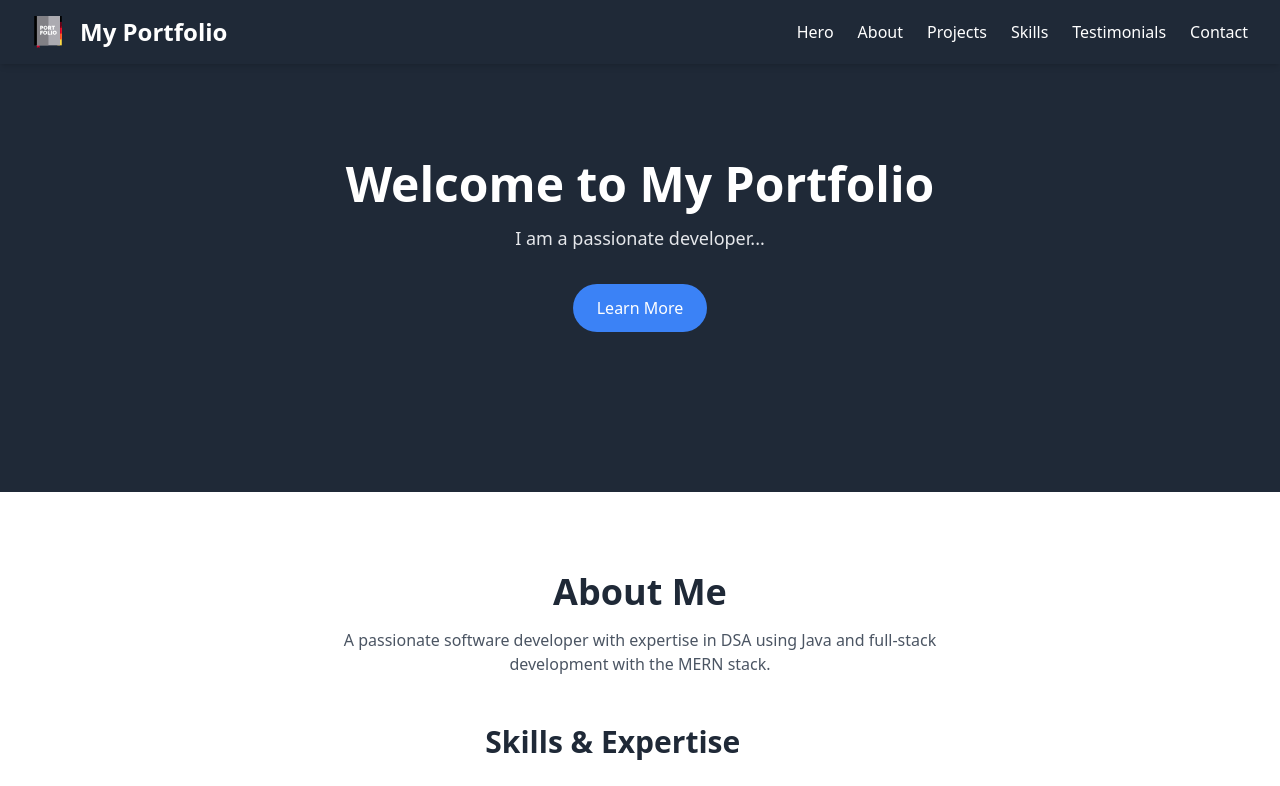
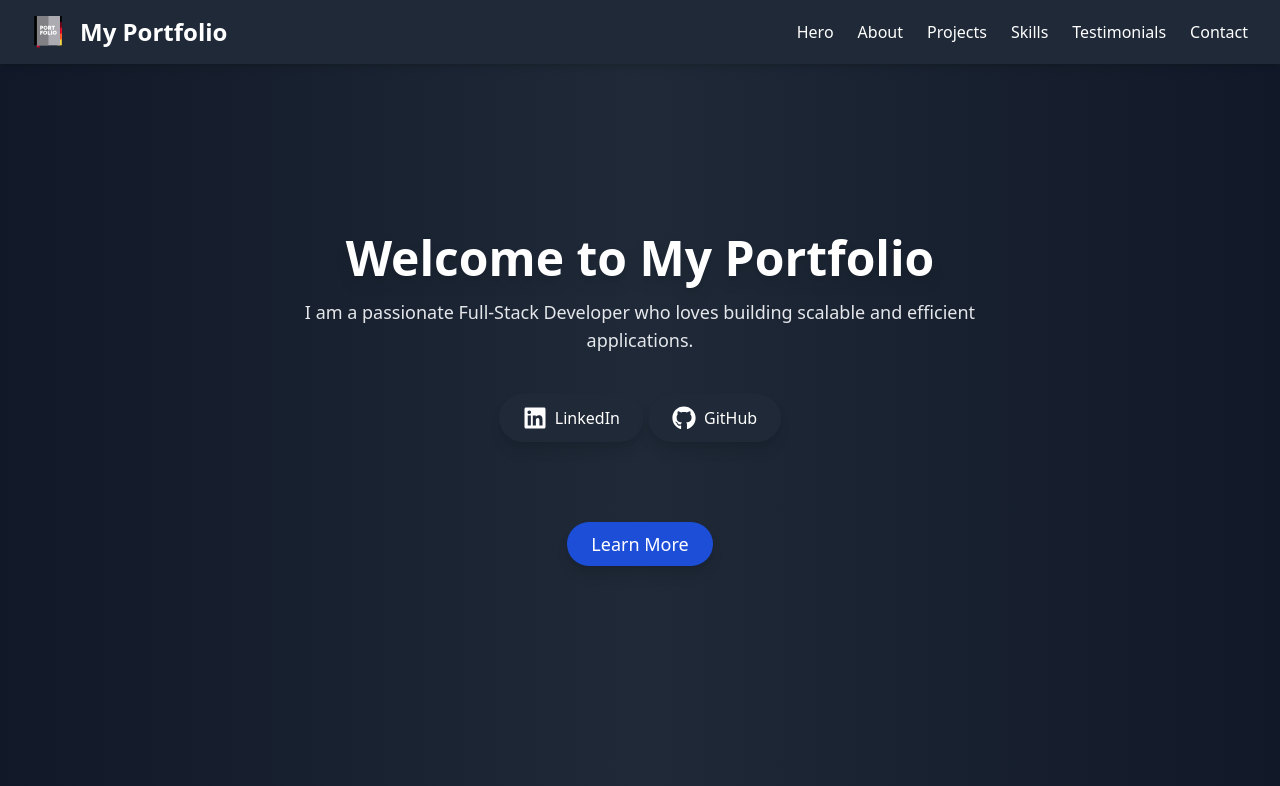
Before and after one commit to sandipsinghparmar18/Mern-Portfolio, a React (Vite) app in the folder frontend/: page / in a window 1280 px wide. Shown: the top 786 px of the page. Built offline with nearby package versions, Linux system fonts and the light colour scheme.

Commit message:
add linkein and github link

```diff
--- a/frontend/package.json
+++ b/frontend/package.json
@@ -13,7 +13,8 @@
     "aos": "^2.3.4",
     "axios": "^1.7.9",
     "react": "^18.3.1",
-    "react-dom": "^18.3.1"
+    "react-dom": "^18.3.1",
+    "react-icons": "^5.5.0"
   },
   "devDependencies": {
     "@eslint/js": "^9.17.0",
--- a/frontend/src/components/Contact.jsx
+++ b/frontend/src/components/Contact.jsx
@@ -1,11 +1,12 @@
-import React, { useState } from 'react';
-import axios from 'axios';
+import React, { useState } from "react";
+import axios from "axios";
+import { FaLinkedin, FaGithub, FaEnvelope, FaPhone } from "react-icons/fa";
 
 function Contact() {
   const [formData, setFormData] = useState({
-    name: '',
-    email: '',
-    message: '',
+    name: "",
+    email: "",
+    message: "",
   });
   const [submitted, setSubmitted] = useState(false);
   const [showMessage, setShowMessage] = useState(false);
@@ -20,36 +21,78 @@ function Contact() {
     e.preventDefault();
     setLoading(true);
     try {
-      await axios.post('https://mern-portfolio-backend-qum0.onrender.com/send', formData);
+      await axios.post(
+        "https://mern-portfolio-backend-qum0.onrender.com/send",
+        formData
+      );
       setSubmitted(true);
       setShowMessage(true);
-      setFormData({
-        name: '',
-        email: '',
-        message: '',
-      });
+      setFormData({ name: "", email: "", message: "" });
       setTimeout(() => {
         setShowMessage(false);
-      }, 3000); // Show message for 3 seconds
+      }, 3000);
     } catch (error) {
-      console.error('Error sending email', error);
+      console.error("Error sending email", error);
     } finally {
       setLoading(false);
     }
   };
 
   return (
-    <section id="contact" className="py-16 bg-gradient-to-r from-gray-900 via-gray-800 to-gray-900 text-white px-6 md:px-12 lg:px-24">
+    <section
+      id="contact"
+      className="py-16 bg-gradient-to-r from-gray-900 via-gray-800 to-gray-900 text-white px-6 md:px-12 lg:px-24"
+    >
       <div className="max-w-7xl mx-auto">
         <div className="text-center mb-12">
-          <h2 className="text-4xl font-bold text-white">Keep In Touch</h2>
+          <h2 className="text-4xl font-bold text-white">Get in Touch</h2>
           <p className="mt-4 text-gray-400 max-w-2xl mx-auto">
-            I'm currently specializing in Full-Stack Development. Feel free to get in touch and talk more about your projects.
+            Feel free to reach out for collaborations or just a friendly chat.
           </p>
         </div>
-        <form onSubmit={handleSubmit} className="w-full max-w-lg mx-auto bg-gray-800 p-8 rounded-lg shadow-lg">
+
+        <div className="flex flex-col items-center mb-8 space-y-4 text-center">
+          <p className="flex items-center gap-2 text-lg">
+            <FaEnvelope />{" "}
+            <a
+              href="mailto:sandipsinghparmar18@gmail.com"
+              className="text-blue-400 hover:underline"
+            >
+              sandipsinghparmar18@gmail.com
+            </a>
+          </p>
+          <p className="flex items-center gap-2 text-lg">
+            <FaPhone /> <span>+91 7879956069</span>
+          </p>
+          <div className="flex space-x-4">
+            <a
+              href="http://linkedin.com/in/sandip-singh-parmar-b29034251"
+              target="_blank"
+              rel="noopener noreferrer"
+              className="text-white hover:text-gray-300 text-2xl"
+            >
+              <FaLinkedin />
+            </a>
+            <a
+              href="https://github.com/sandipsinghparmar18"
+              target="_blank"
+              rel="noopener noreferrer"
+              className="text-white hover:text-gray-300 text-2xl"
+            >
+              <FaGithub />
+            </a>
+          </div>
+        </div>
+
+        <form
+          onSubmit={handleSubmit}
+          className="w-full max-w-lg mx-auto bg-gray-800 p-8 rounded-lg shadow-lg"
+        >
           <div className="mb-4">
-            <label className="block text-gray-400 text-sm font-bold mb-2" htmlFor="name">
+            <label
+              className="block text-gray-400 text-sm font-bold mb-2"
+              htmlFor="name"
+            >
               Name
             </label>
             <input
@@ -63,7 +106,10 @@ function Contact() {
             />
           </div>
           <div className="mb-4">
-            <label className="block text-gray-400 text-sm font-bold mb-2" htmlFor="email">
+            <label
+              className="block text-gray-400 text-sm font-bold mb-2"
+              htmlFor="email"
+            >
               Email
             </label>
             <input
@@ -77,7 +123,10 @@ function Contact() {
             />
           </div>
           <div className="mb-4">
-            <label className="block text-gray-400 text-sm font-bold mb-2" htmlFor="message">
+            <label
+              className="block text-gray-400 text-sm font-bold mb-2"
+              htmlFor="message"
+            >
               Message
             </label>
             <textarea
@@ -93,10 +142,10 @@ function Contact() {
           <div className="text-center relative">
             <button
               type="submit"
-              className="bg-teal-500 hover:bg-teal-600 text-white font-bold py-2 px-4 rounded-lg transition duration-300"
+              className="bg-teal-500 hover:bg-teal-600 text-white font-bold py-3 px-6 rounded-lg text-lg transition duration-300"
               disabled={loading}
             >
-              {loading ? 'Sending...' : 'Send Message'}
+              {loading ? "Sending..." : "Send Message"}
             </button>
             {loading && (
               <div className="absolute inset-0 flex items-center justify-center">
@@ -106,8 +155,8 @@ function Contact() {
           </div>
         </form>
         {showMessage && (
-          <div className={`mt-4 text-center text-green-500 fade-in-out ${showMessage ? 'show' : ''}`}>
-            Thanks for connecting! Your message has been sent.
+          <div className="mt-4 text-center text-green-500 fade-in-out show">
+            Thanks for reaching out! Your message has been sent.
           </div>
         )}
       </div>
--- a/frontend/src/components/Hero.jsx
+++ b/frontend/src/components/Hero.jsx
@@ -1,13 +1,42 @@
-import React from 'react';
+import React from "react";
+import { FaLinkedin, FaGithub } from "react-icons/fa";
 
 function Hero() {
   return (
-    <section id="hero" className="hero-section pt-20" data-aos="fade-up">
-      <div className="container mx-auto text-center py-20 px-4">
-        <h1 className="text-5xl font-bold text-white">Welcome to My Portfolio</h1>
-        <p className="mt-4 text-lg text-gray-200">I am a passionate developer...</p>
+    <section
+      id="hero"
+      className="hero-section pt-24 min-h-screen flex items-center bg-gradient-to-r from-gray-900 via-gray-800 to-gray-900"
+      data-aos="fade-up"
+    >
+      <div className="container mx-auto text-center py-24 px-6">
+        <h1 className="text-6xl font-bold text-white drop-shadow-lg">
+          Welcome to My Portfolio
+        </h1>
+        <p className="mt-6 text-lg text-gray-300 max-w-2xl mx-auto leading-relaxed">
+          I am a passionate Full-Stack Developer who loves building scalable and
+          efficient applications.
+        </p>
+        <div className="mt-10 flex justify-center gap-1">
+          <a
+            href="http://linkedin.com/in/sandip-singh-parmar-b29034251"
+            target="_blank"
+            rel="noopener noreferrer"
+            className="px-6 py-3 bg-gray-800 text-white rounded-full flex items-center gap-2 hover:bg-gray-900 transition duration-300 shadow-lg"
+          >
+            <FaLinkedin size={24} /> LinkedIn
+          </a>
+          <a
+            href="https://github.com/sandipsinghparmar18"
+            target="_blank"
+            rel="noopener noreferrer"
+            className="px-6 py-3 bg-gray-800 text-white rounded-full flex items-center gap-2 hover:bg-gray-900 transition duration-300 shadow-lg"
+          >
+            <FaGithub size={24} /> GitHub
+          </a>
+        </div>
+
         <a href="#about">
-          <button className="mt-8 px-6 py-3 bg-blue-500 text-white rounded-full hover:bg-blue-600 transition duration-300">
+          <button className="mt-20 px-6 py-2 bg-blue-700 text-white text-lg rounded-full hover:bg-blue-600 transition duration-300 shadow-lg">
             Learn More
           </button>
         </a>
--- a/frontend/src/index.css
+++ b/frontend/src/index.css
@@ -1,7 +1,6 @@
 @tailwind base;
 @tailwind components;
 @tailwind utilities;
-
 
 /* index.css */
 html {
@@ -21,10 +20,6 @@ body {
 
 .hero-section p {
   @apply mt-4 text-lg text-gray-200;
-}
-
-.hero-section button {
-  @apply mt-8 px-6 py-3 bg-blue-500 text-white rounded-full hover:bg-blue-600 transition duration-300;
 }
 
 .about-section {
```
Also changed, not shown: 1 other file (tests, documents, lock files or other folders).
